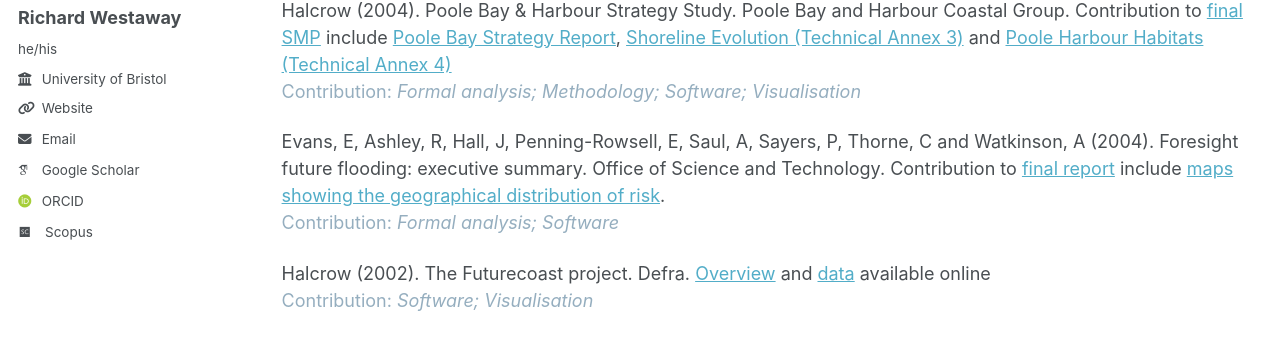
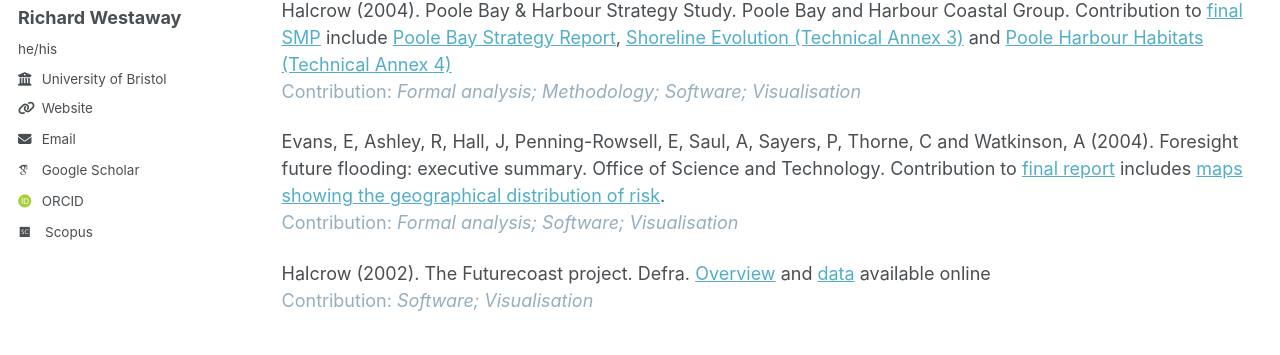
Before and after one commit to richardwestaway/richardwestaway.github.io, a Jekyll site: the page built from _pages/outputs.html, in a window 1280 px wide and 900 px high, scrolled down 12262 px. Shown: the part 102-457 px from the top of the window. Built offline with Jekyll 4.4.1, drawn with Linux system fonts in a browser that asks for light colours; some web fonts are replaced.

Commit message:
Update outputs.html

```diff
--- a/_pages/outputs.html
+++ b/_pages/outputs.html
@@ -253,7 +253,7 @@ information package for the UK. Awareness-raising poster, March 2008. <a href="h
 
 <p>Halcrow (2004). Poole Bay &amp; Harbour Strategy Study. Poole Bay and Harbour Coastal Group. Contribution to <a href="https://www.twobays.net/strategy_study.htm" target="_blank" rel="noopener">final SMP</a> include <a href="https://www.twobays.net/Strategy%20Study/2004_Strategy%20Report%20-%20PBY-%20Poole%20Bay.pdf" target="_blank" rel="noopener">Poole Bay Strategy Report</a>, <a href="https://www.twobays.net/Strategy%20Study/2004_TECHNICAL%20ANNEX%203%20-%20Shoreline%20Evolution.pdf" target="_blank" rel="noopener">Shoreline Evolution (Technical Annex 3)</a> and <a href="https://www.twobays.net/Strategy%20Study/2004_TECHNICAL%20ANNEX%204%20-%20Poole%20Harbour%20Habitats.pdf" target="_blank" rel="noopener">Poole Harbour Habitats (Technical Annex 4)</a><br /><span style="color: #95aebf;">Contribution: <em>Formal analysis; Methodology; Software; Visualisation</em></span></p>
 
-<p>Evans, E, Ashley, R, Hall, J, Penning-Rowsell, E, Saul, A, Sayers, P, Thorne, C and Watkinson, A (2004). Foresight future flooding: executive summary. Office of Science and Technology. Contribution to <a href="https://www.gov.uk/government/publications/future-flooding" target="_blank" rel="noopener">final report</a> include <a href="https://web.archive.org/web/20101012201344/http://www.bis.gov.uk/assets/bispartners/foresight/docs/flood-and-coastal-defence/vol1chapter4a.pdf" target="_blank" rel="noopener">maps showing the geographical distribution of risk</a>.<br /><span style="color: #95aebf;">Contribution: <em>Formal analysis; Software</em></span></p>
+<p>Evans, E, Ashley, R, Hall, J, Penning-Rowsell, E, Saul, A, Sayers, P, Thorne, C and Watkinson, A (2004). Foresight future flooding: executive summary. Office of Science and Technology. Contribution to <a href="https://www.gov.uk/government/publications/future-flooding" target="_blank" rel="noopener">final report</a> includes <a href="https://web.archive.org/web/20101012201344/http://www.bis.gov.uk/assets/bispartners/foresight/docs/flood-and-coastal-defence/vol1chapter4a.pdf" target="_blank" rel="noopener">maps showing the geographical distribution of risk</a>.<br /><span style="color: #95aebf;">Contribution: <em>Formal analysis; Software; Visualisation</em></span></p>
 
 <p>Halcrow (2002). The Futurecoast project. Defra. <a href="http://www.coastalwiki.org/wiki/FUTURECOAST_project,_UK" target="_blank" rel="noopener">Overview</a> and <a href="https://coastalmonitoring.org/ccoresources/futurecoast/" target="_blank" rel="noopener">data</a> available online <br /><span style="color: #95aebf;">Contribution: <em>Software; Visualisation</em></span></p>
 
```
